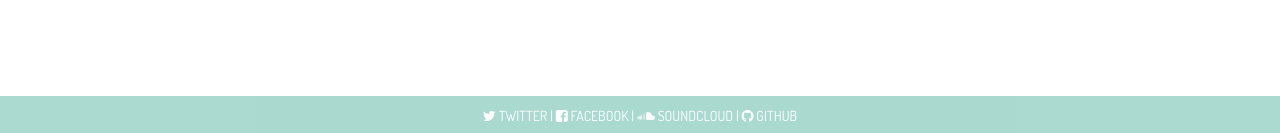
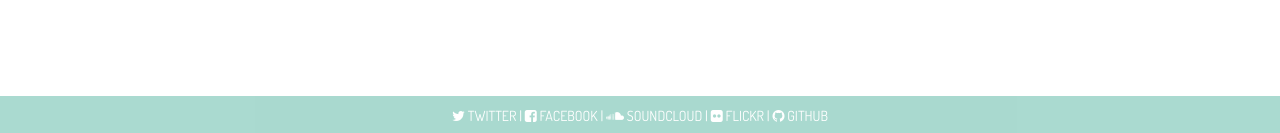
Before and after one commit to rawfunkmaharishi/rawfunkmaharishi.github.io, a Jekyll site: the page built from videos.html, in a window 1280 px wide. Shown: the part 764-897 px from the top of the page. Built offline with Jekyll 4.4.1, drawn with Linux system fonts in a browser that asks for light colours; nearby versions of some CDN libraries.

Commit message:
Flickr link

```diff
--- a/_data/links.yml
+++ b/_data/links.yml
@@ -10,6 +10,10 @@
   url: https://soundcloud.com/rawfunkmaharishi
   fontawesome: fa-soundcloud
 
+- title: Flickr
+  url: http://www.flickr.com/photos/rawfunkmaharishi/
+  fontawesome: fa-flickr
+
 - title: Github
   url: https://github.com/rawfunkmaharishi/rawfunkmaharishi.github.io
   fontawesome: fa-github
```
